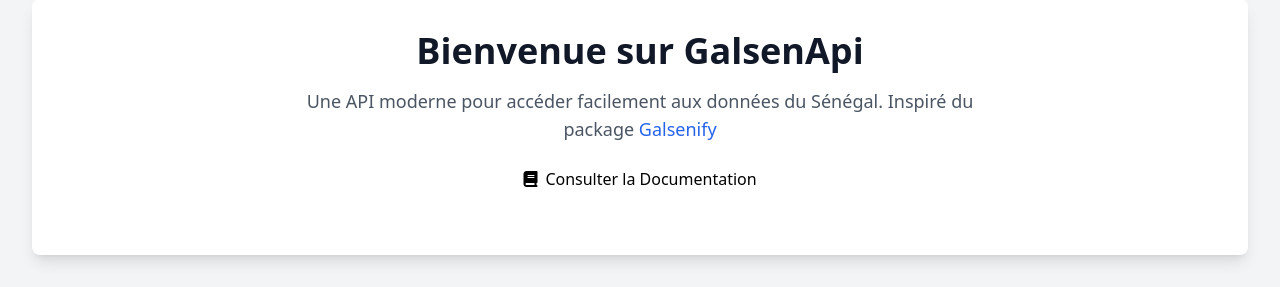
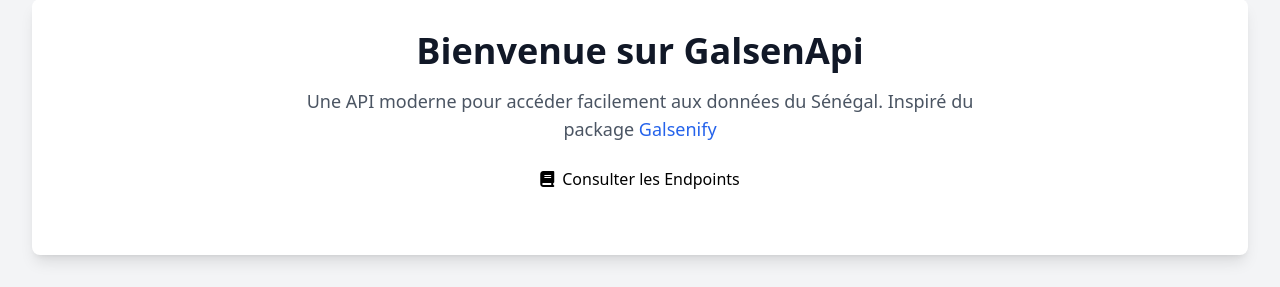
Before and after one commit to sibylassana95/GalsenAPi, a Django app: template templates/pays.html in a window 1280 px wide. Shown: the part 89-376 px from the top of the page. Run offline with Django 4.2, Linux system fonts and the light colour scheme; the template is opened without the code that fills it, so the values that code supplies are empty; some libraries are stand-ins or nearby versions.

Commit message:
supprime mysqlclient de requirements.txt et modifie le texte du bouton de documentation en 'Consulter les Endpoints'

```diff
--- a/requirements.txt
+++ b/requirements.txt
@@ -15,7 +15,6 @@ itypes==1.2.0
 Jinja2==3.1.4
 Markdown==3.4.3
 MarkupSafe==2.1.5
-mysqlclient
 openapi-codec==1.3.2
 packaging==24.1
 psycopg2-binary==2.9.9
--- a/templates/pays.html
+++ b/templates/pays.html
@@ -15,7 +15,7 @@
             </p>
             <div class="mt-6">
                 <a href="/docs" class="btn-primary">
-                    <i class="fas fa-book mr-2"></i>Consulter la Documentation
+                    <i class="fas fa-book mr-2"></i>Consulter les Endpoints
                 </a>
             </div>
         </div>
```
